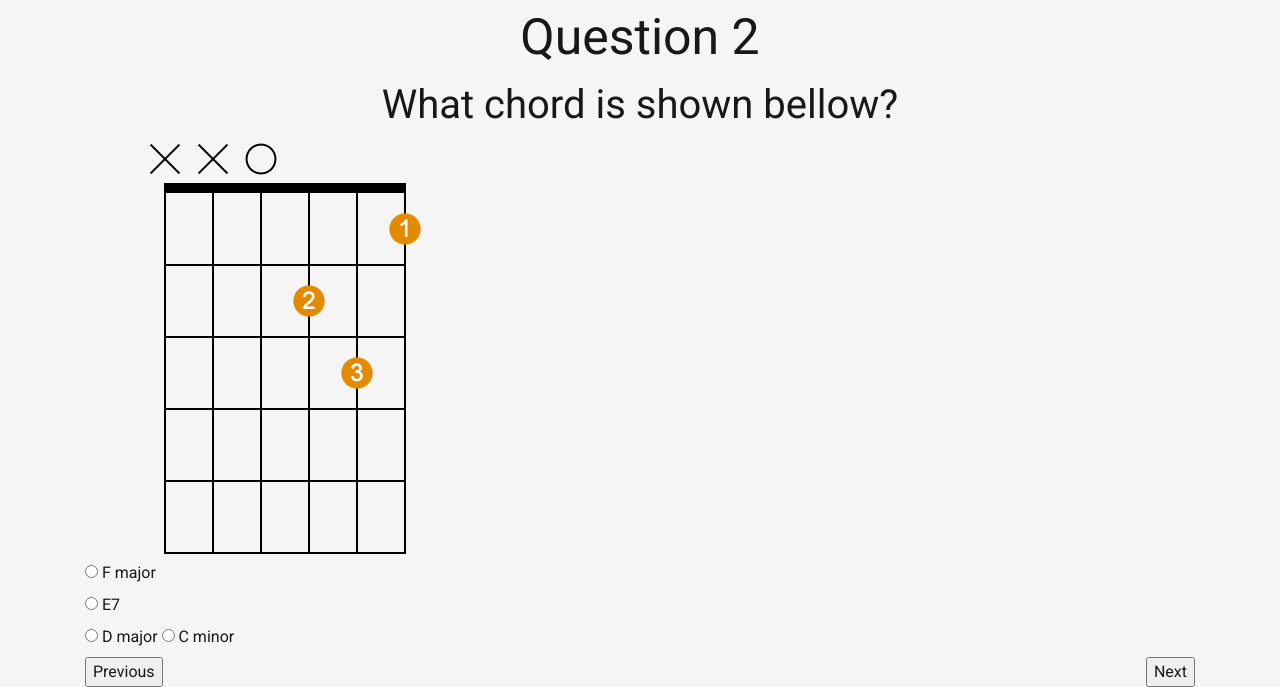
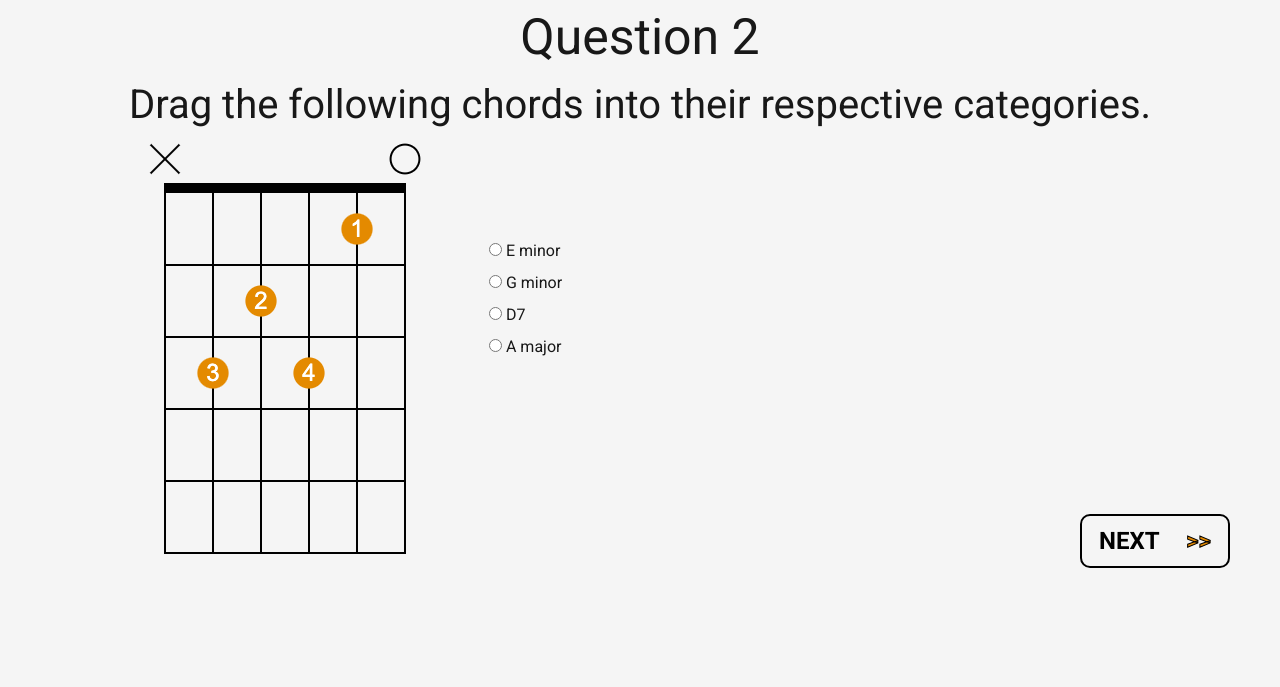
Before and after one commit to nkw6/Guitar_cords, a Flask app: page /q2 in a window 1280 px wide. Shown: the part 182-869 px from the top of the page. After the commit the page ends 750 px from the top, so only its background shows below. Run offline with Flask 2, Linux system fonts and the light colour scheme; some libraries are stand-ins or nearby versions.

Commit message:
Updated q1 + q2 (need to style radio buttons)

```diff
--- a/server.py
+++ b/server.py
@@ -231,23 +231,23 @@ def quiz(no = None):
 
 @app.route('/q1')
 def q1():
-    return render_template('q1.html')
+    return render_template('q1.html',quiz_data = quiz_data['1'])
 
 @app.route('/q2')
 def q2():
-    return render_template('q2.html')
+    return render_template('q2.html',quiz_data = quiz_data['2'])
 
 @app.route('/q3')
 def q3():
-    return render_template('q3.html')
+    return render_template('q3.html',quiz_data = quiz_data['3'])
 
 @app.route('/q4')
 def q4():
-    return render_template('q4.html')
+    return render_template('q4.html',quiz_data = quiz_data['4'])
 
 @app.route('/q5')
 def q5():
-    return render_template('q5.html')
+    return render_template('q5.html',quiz_data = quiz_data['5'])
 
 @app.route('/objectives')
 def objectives():
--- a/static/main.css
+++ b/static/main.css
@@ -39,6 +39,12 @@
     text-align: center;
     font-style: bold;
     font-size: 50px;
+}
+#question_img{
+    display: inline-block;
+}
+#question_options{
+    display: inline-block;
 }
 #question_text{
     text-align: center;
--- a/templates/q2.html
+++ b/templates/q2.html
@@ -1,26 +1,23 @@
 {% extends "layout.html" %}
 {% block content %}
-    <div id="question_num">Question 2</div>
-    <div id="question_text">What chord is shown bellow?</div>
-    <div id="question_img"><img src="../static/images/d_minor.png"></div>
-    <span>
-        <form>
-            <input type="radio" id="html" name="fav_language" value="HTML">
-            <label for="html">F major</label><br>
-            <input type="radio" id="css" name="fav_language" value="CSS">
-            <label for="css">E7</label><br>
-            <input type="radio" id="javascript" name="fav_language" value="JavaScript">
-            <label for="javascript">D major</label>
-            <input type="radio" id="cminor" name="fav_language" value="cminor">
-            <label for="cminor">C minor</label>
-        </form>
-    </span>
-    <div>
-        <span class="text-left">
-            <input type="button" value="Previous" class="prev_button" onclick="location.href='/q1';">
-        </span>
-        <span class="text-right">
-            <input type="button" value="Next" class="next_button" onclick="location.href='/q3';">
-        </span>
-    </div>
+<div id="question_num">Question 2</div>
+<div id="question_text"> {{ quiz_data.question }}</div>
+<div id="question_img"><img src="{{ url_for('static', filename = 'images/'+quiz_data.image0.image) }}"></div>
+<div id="question_options">
+    <form>
+    <input type="radio" id="E minor" name="fav_language" value="E minor">
+    <label for="E minor">E minor</label><br>
+    <input type="radio" id="G minor" name="fav_language" value="G minor">
+    <label for="G minor">G minor</label><br>
+    <input type="radio" id="D7" name="fav_language" value="D7">
+    <label for="D7">D7</label><br>
+    <input type="radio" id="A major" name="fav_language" value="A major">
+    <label for="A major">A major</label><br>
+    </form>
+</div>
+
+
+<div class="buttons quiz row">
+    <button class="next-btn"><span class="btn-text">NEXT</span><span class="btn-arrows">>></span></button>
+</div>
 {% endblock %}
```
Also changed, not shown: templates/q1.html (+20 -23 lines).
